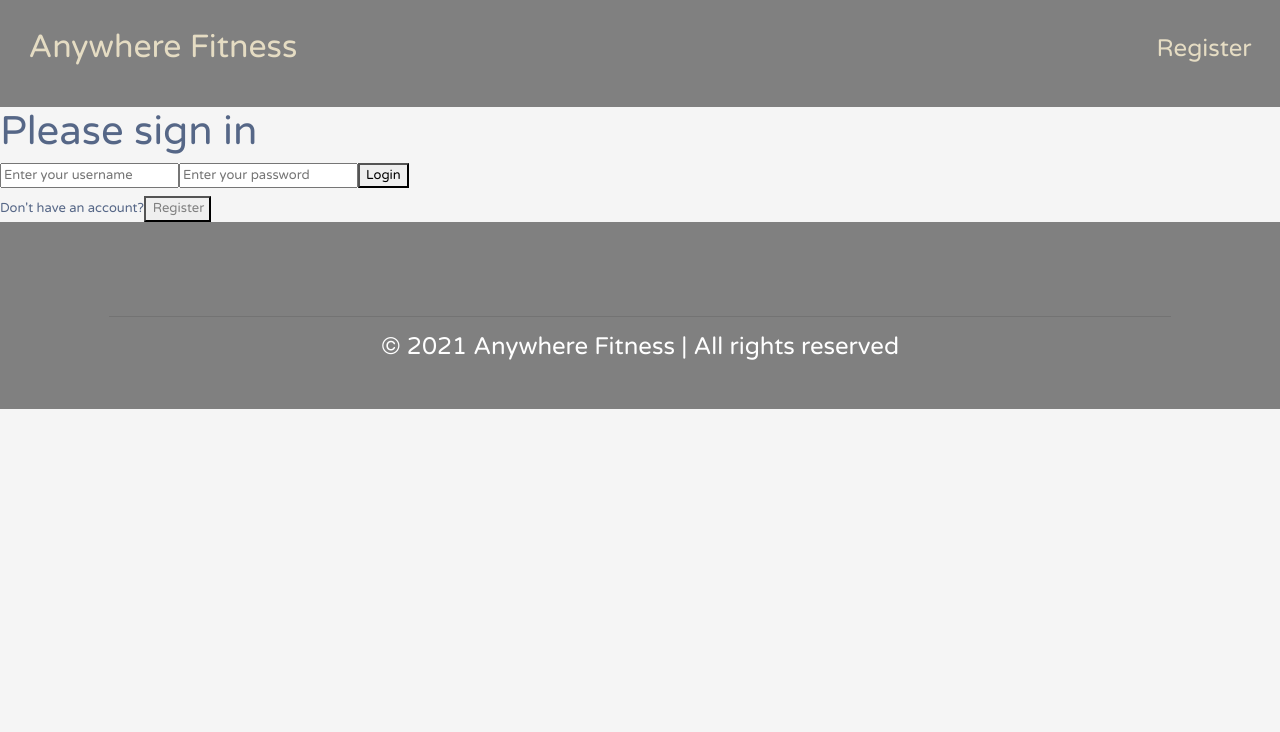
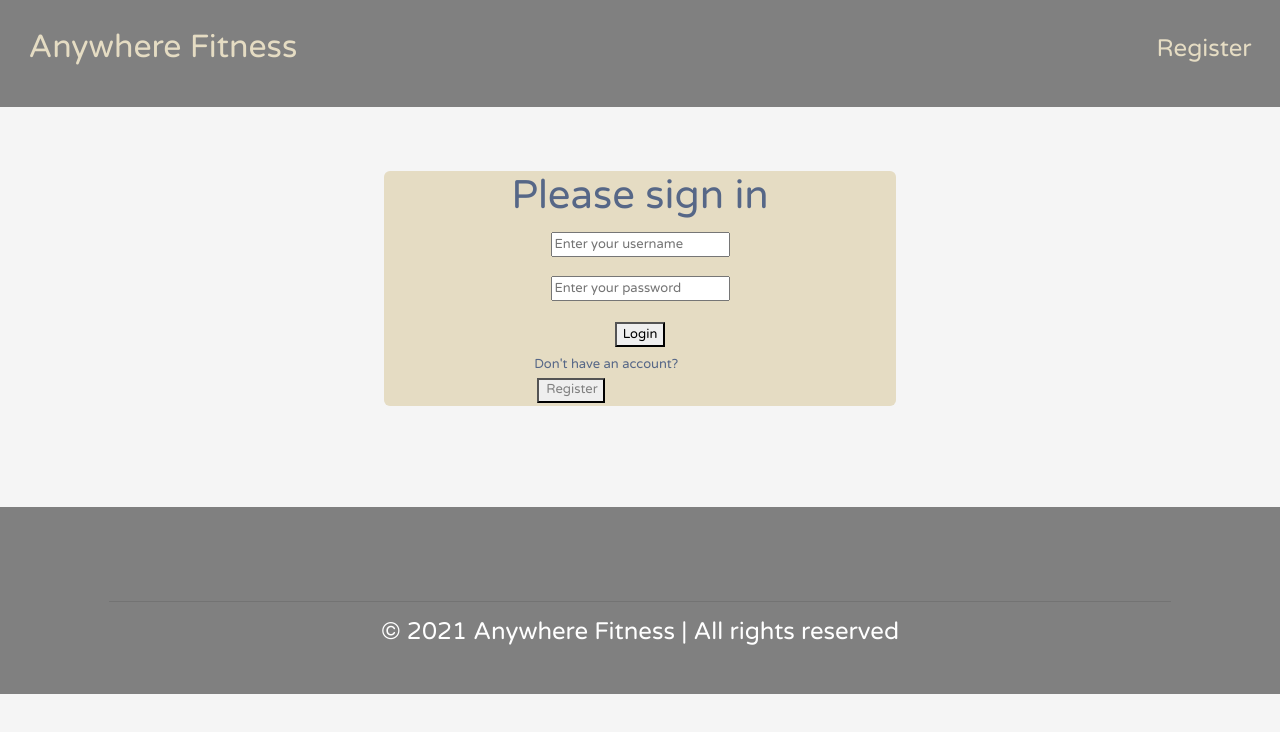
Before and after one commit to webagora/4834-ft-anywhere-fitness-7, a React (Create React App) app in the folder front-end/: page /login in a window 1280 px wide. Shown: the top 732 px of the page. Built offline with nearby package versions, Linux system fonts and the light colour scheme.

Commit message:
complete to toggle to view all classes and all users

```diff
--- a/front-end/src/App.js
+++ b/front-end/src/App.js
@@ -20,6 +20,7 @@ function App() {
   const [users, setUsers] = useState([]);
   const [isLoggedIn, setIsLoggedIn] = useState(localStorage.getItem('token'));
   const [displaySideBar, setDisplaySideBar ] = useState (initialDisplay) ;
+  const [displayUser, setDisplayUser ] = useState (initialDisplay) ;
 
   // const isLoggedIn = localStorage.getItem('token');
   const role = localStorage.getItem('role');
@@ -39,8 +40,8 @@ function App() {
               <Route path="/login"> <Login setIsLoggedIn = { setIsLoggedIn } isLoggedIn = { isLoggedIn } role = {role} message = {message} /> </Route>
               <Route path="/logout"> <Logout setIsLoggedIn = { setIsLoggedIn } /> </Route>
               {/* <Route path="/register"> <Register /> </Route>  */}
-              <Route path="/user" render={props => <User {...props} deleteMovie={deleteUser} />} />
-              <Route path="/users"> <UserList users = { users } setUsers = { setUsers } /> </Route>
+              <Route path="/user" render={props => <User {...props} deleteMovie={deleteUser} message = {message} isLoggedIn = {isLoggedIn} role = {role} displaySideBar = {displaySideBar}  setDisplaySideBar = {setDisplaySideBar }  />} />
+              <Route path="/users"> <UserList users = { users } setUsers = { setUsers } message = {message} isLoggedIn = {isLoggedIn} role = {role} displayUser = {displayUser} setDisplayUser = {setDisplayUser} displaySideBar = {displaySideBar} setDisplaySideBar = {setDisplaySideBar } /> </Route>
 
               <Route path='/classes/add'><AddClassForm classes = {classes} setClasses={setClasses} message = {message} isLoggedIn = {isLoggedIn} role = {role} displaySideBar = {displaySideBar}  setDisplaySideBar = {setDisplaySideBar } /></Route>
 
@@ -51,14 +52,11 @@ function App() {
               />
 
               {/* <Route path="/classes/:id"> <Class classes = { classes } deleteClass={deleteClass} message = {message} isLoggedIn = {isLoggedIn} role = {role}  /> </Route> */}
-              <Route exact path="/classes"> <ClassList classes = { classes } setClasses = { setClasses} message = {message} isLoggedIn = {isLoggedIn} role = {role} displaySideBar = {displaySideBar} setDisplaySideBar = {setDisplaySideBar } /> </Route>
+              <Route exact path="/classes"> <ClassList classes = { classes } setClasses = { setClasses} message = {message} isLoggedIn = {isLoggedIn} role = {role} displayUser = {displayUser} setDisplayUser = {setDisplayUser} displaySideBar = {displaySideBar} setDisplaySideBar = {setDisplaySideBar } /> </Route>
 
-              <Route path="/"> <Redirect to="/classes"/> </Route>
+              <Route path="/"> <Redirect to="/login"/> </Route>
         </Switch>
 
-        <div className="footer-page">
-          <Footer/>
-        </div>
 
     </div>
 
--- /dev/null
+++ b/front-end/src/CSS/Login.css
@@ -0,0 +1,45 @@
+.login-card {
+    margin-top: 5%;
+    display: flex;
+    justify-content: center;
+    align-items: center;
+    flex-direction: column;
+    background-color: #E5DCC3;
+    border-radius: 6px;
+    width: 40%;
+}
+
+.login-container {
+    display: flex;
+    flex-direction: column;
+    align-items: center;
+    height: 93vh;
+    /* background-image: url('../imgs/kabita-darlami-lneMADustvA-unsplash.jpg'); */
+    background-position: center;
+    background-size: cover;
+}
+
+.login-form {
+    display: flex;
+    flex-direction: column;
+    justify-content: center;
+    align-items: center;
+    width: 100%;
+}
+
+.login-card h2 {
+    font-size: 2.5rem;
+
+}
+
+.login-inputs {
+    margin: 1%;
+}
+
+.login-card button {
+    margin: 1.5%;
+}
+
+.special-p {
+    width: 30%;
+}
--- a/front-end/src/components/ClassList.js
+++ b/front-end/src/components/ClassList.js
@@ -9,7 +9,7 @@ import LoggedInFooter from './LoggedInFooter';
 
 
 const ClassList = (props)=> {
-    const { isLoggedIn, role, message, classes, setClasses, sideBarClasses, displaySideBar, setDisplaySideBar } = props;
+    const {classes, setClasses, isLoggedIn, role, message, sideBarClasses, displayUser, displaySideBar,  setDisplaySideBar, setDisplayUser  } = props;
 
     useEffect(() => {
         axiosWithAuth()
@@ -31,17 +31,18 @@ const ClassList = (props)=> {
         </nav>
 
         <div className="container">
-            <LoggedInHeader isLoggedIn={isLoggedIn} role={role} message={message} displaySideBar = {displaySideBar} setDisplaySideBar = {setDisplaySideBar } />
+            <LoggedInHeader isLoggedIn={isLoggedIn} role={role} message={message} displayUser = {displayUser} setDisplayUser = {setDisplayUser} displaySideBar = {displaySideBar} setDisplaySideBar = {setDisplaySideBar } />
             <div className="row ">
                 { (isLoggedIn && displaySideBar) && <SideBarClassList role={role}  sideBarClasses={sideBarClasses}/>}
                 <div className="col">
                     <table className="table table-striped table-hover">
                         <thead>
                         <tr>
+                            <th>Class Id</th>
                             <th>Name</th>
                             <th>Intensity</th>
                             <th>Instructor</th>
-                            <th>Location</th>
+                            {/* <th>Location</th>                                 */}
                         </tr>
                         </thead>
                         <tbody>
--- a/front-end/src/components/ClassListSession.js
+++ b/front-end/src/components/ClassListSession.js
@@ -4,15 +4,18 @@ import { Link } from 'react-router-dom';
 const ClassListSession = (props)=> {
   const { class_id, class_name, intensity_level, instructor, class_location} = props.session;
 
-  return(<tr key={class_id}>
+  return(
+    <tr key={class_id}>
+        <td>{class_id}</td>
         <td>{class_name}</td>
           <td>{intensity_level}</td>
           <td>{instructor}</td>
-        <td>{class_location}</td>
+          {/* <td>{class_location}</td>   */}
         <td>
           <Link to={`/classes/${class_id}`} className="view"> <input type="button" className="btn btn-secondary" value="View"/> </Link>
         </td>
-  </tr>);
+    </tr>
+  );
 }
 
 export default ClassListSession;
--- a/front-end/src/components/Footer.js
+++ b/front-end/src/components/Footer.js
@@ -29,9 +29,9 @@ const Footer = () => {
                     </div> */}
                     <hr />
                     <div className="copyright">
-                        <div className="col-sm" >
+                        {/* <div className="col-sm" > */}
                         <h4>  &copy; {new Date().getFullYear()} Anywhere Fitness | All rights reserved  </h4>
-                        </div>
+                        {/* </div> */}
                     </div>
                 </div>
 
--- a/front-end/src/components/Login.js
+++ b/front-end/src/components/Login.js
@@ -1,6 +1,10 @@
 import React, { useState } from 'react';
 import { useHistory, Link } from 'react-router-dom';
 import axios from 'axios';
+import Footer from './Footer';
+
+// import "../CSS/Login.css";
+
 // can not replace real url in post, figure out later
 import { BASE_URL, API_KEY } from '../utils/URL';
 
@@ -45,11 +49,11 @@ export default function Login (props){
                 <div className="right-links"> { !props.isLoggedIn  && <div className="link"  > <Link className="link"  to='/register' ><h4>Register</h4></Link></div>} </div>
             </nav>
 
-                <div  >
-
-                    <div >
-                        <form onSubmit={handleSubmit} >
+                <div className="login-container">
+                    <div className="login-card">
                         <h1 >Please sign in</h1>
+                        <form className="login-form" onSubmit={handleSubmit} >
+                            <div className="login-inputs">
                                 <label htmlFor="username" >
                                     <input
                                         type="text"
@@ -59,6 +63,8 @@ export default function Login (props){
                                         onChange={handleChange}
                                     />
                                 </label>
+                            </div>
+                            <div className="login-inputs">
                                 <label htmlFor="password">
                                     <input
                                         type="password"
@@ -68,14 +74,19 @@ export default function Login (props){
                                         onChange={handleChange}
                                     />
                                 </label>
+                            </div>
                             <button >Login</button>
+                            <div>Don't have an account?
+                            <button ><Link className="link-1" to='/register'>Register</Link></button> </div>
                         </form>
-                            <div>Don't have an account?
-                            <button ><Link className="link-1" to='/register'>Register</Link></button>
 
-                            </div>
                     </div >
                 </div>
 
+            <div >
+                <Footer/>
+            </div>
+
+
         </>)
 }
--- a/front-end/src/components/UserListItem.js
+++ b/front-end/src/components/UserListItem.js
@@ -1,22 +1,24 @@
 import React from 'react';
 import { Link } from 'react-router-dom';
 
-const MovieListItem = (props)=> {
+const UserListItem = (props)=> {
 
     const { user_id, username, role_type} = props.user;
 
-    return(<div className="class-wrapper">
-            <div>
-                <h5> {user_id} </h5>
-                <h5> {username} </h5>
-                <h5> {role_type} </h5>
-            </div>
+    console.log('props in UserListItem: ', props);
 
-            <Link to={`/user`} >
-                <input type="button" value="View"/>
-            </Link>
-        </div>
-        );
+    return(
+
+        <tr key={user_id}>
+            <td>{user_id}</td>
+            <td>{username}</td>
+            <td>{role_type}</td>
+            <td>
+                <Link to={`/users/${user_id}`} className="view"> <input type="button" className="btn btn-secondary" value="View"/> </Link>
+            </td>
+        </tr>
+
+    );
 }
 
-export default MovieListItem;
+export default UserListItem;
--- a/front-end/src/index.css
+++ b/front-end/src/index.css
@@ -8,7 +8,7 @@ body {
 
 .container {
   padding: 3em;
-  min-width:70%;
+  min-width:60%;
 }
 
 .footer {
@@ -242,3 +242,51 @@ table.table .avatar {
     justify-content: baseline;
     text-align: center;
 }
+
+/* Login CSS */
+
+.login-card {
+  margin-top: 5%;
+  display: flex;
+  justify-content: center;
+  align-items: center;
+  flex-direction: column;
+  background-color: #E5DCC3;
+  border-radius: 6px;
+  width: 40%;
+}
+
+.login-container {
+  display: flex;
+  flex-direction: column;
+  align-items: center;
+  height:50vh;
+  /* background-image: url('../imgs/kabita-darlami-lneMADustvA-unsplash.jpg'); */
+  background-position: center;
+  background-size: cover;
+}
+
+.login-form {
+  display: flex;
+  flex-direction: column;
+  justify-content: center;
+  align-items: center;
+  width: 100%;
+}
+
+.login-card h2 {
+  font-size: 2.5rem;
+
+}
+
+.login-inputs {
+  margin: 1%;
+}
+
+.login-card button {
+  margin: 1.5%;
+}
+
+.special-p {
+  width: 30%;
+}
```
Also changed, not shown: front-end/src/components/LoggedInHeader.js (+11 -5 lines), front-end/src/components/Register.js (+3 -5 lines), front-end/src/components/User.js (+0 -12 lines), front-end/src/components/UserList.js (+39 -8 lines). Lines whose indentation alone changed are shown as unchanged.
